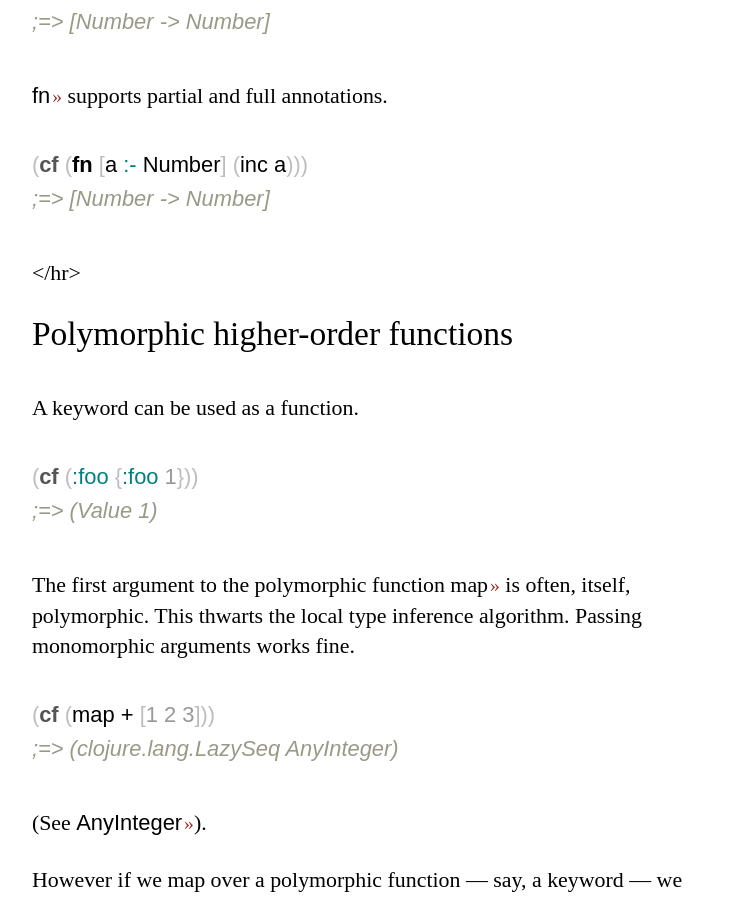
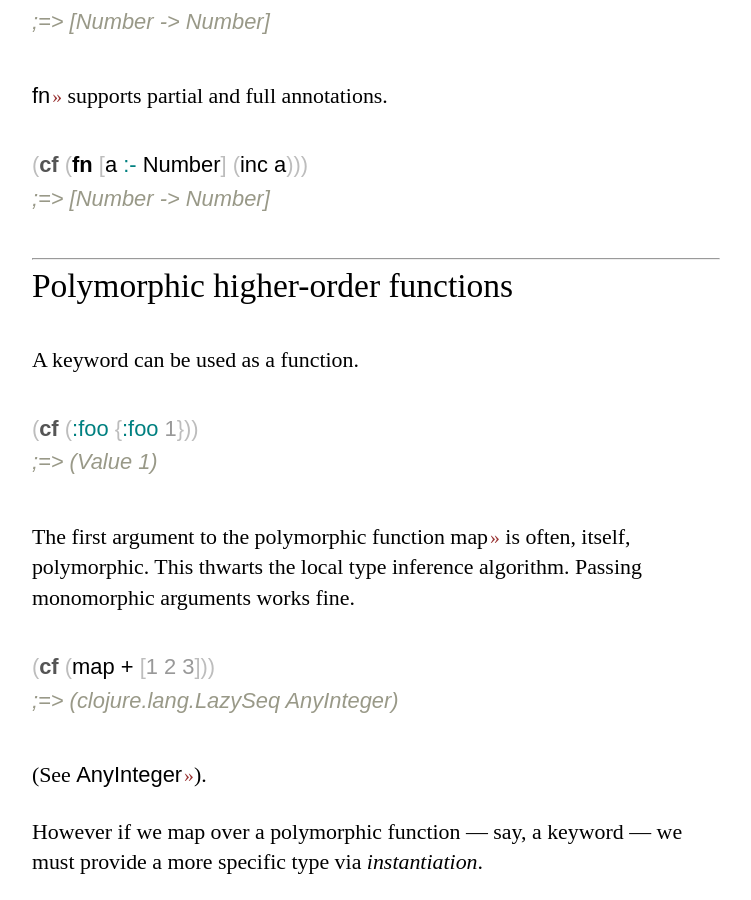
Before and after one commit to frenchy64/frenchy64.github.io, a Jekyll site: the page built from _posts/2013-09-03-polymorphic-hof.markdown, in a window 1280 px wide and 900 px high, scrolled down 756 px. Shown: the whole window, without its empty margins (349-1100 px from the left). Built offline with Jekyll 4.4.1, drawn with Linux system fonts in a browser that asks for light colours.

Commit message:
fix <hr/> tags

````diff
--- a/_posts/2013-09-03-core-typed-repl.markdown
+++ b/_posts/2013-09-03-core-typed-repl.markdown
@@ -40,7 +40,7 @@ clojure.core.typed=> (cf (my-inc 1))
 Number
 ```
 
-</hr>
+<hr/>
 
 # Experimenting at the REPL
 
@@ -67,7 +67,7 @@ Checked 0 namespaces (approx. 0 lines) in 686.818295 msecs
 :ok
 ```
 
-</hr>
+<hr/>
 
 # More resources
 
--- a/_posts/2013-09-03-polymorphic-hof.markdown
+++ b/_posts/2013-09-03-polymorphic-hof.markdown
@@ -43,7 +43,7 @@ annotations.
 ;=> [Number -> Number]
 ```
 
-</hr>
+<hr/>
 
 # Polymorphic higher-order functions
 
@@ -97,7 +97,7 @@ a plain keyword.
 ;=> (clojure.lang.LazySeq Number)
 ```
 
-</hr>
+<hr/>
 
 # Why is this necessary?
 
@@ -119,7 +119,7 @@ Furthermore, Typed Clojure and Typed Racket already include extensions of its ow
 Polymorphism (PDF)](http://www.ccs.neu.edu/racket/pubs/esop09-sthf.pdf) (Strickland, Tobin-Hochstadt and Felleisen),
 which helps us type check polymorphic functions with non-trivial variable-parameters like `map`.
 
-</hr>
+<hr/>
 
 # See also
 
--- a/_posts/2013-09-08-simple-reasoning-assertions-core-typed.markdown
+++ b/_posts/2013-09-08-simple-reasoning-assertions-core-typed.markdown
@@ -66,7 +66,7 @@ core.typed's local annotation macro, to confirm this intuition
 ;=> [Any -> Number]
 ```
 
-</hr>
+<hr/>
 
 ## Real world assertions
 
````
